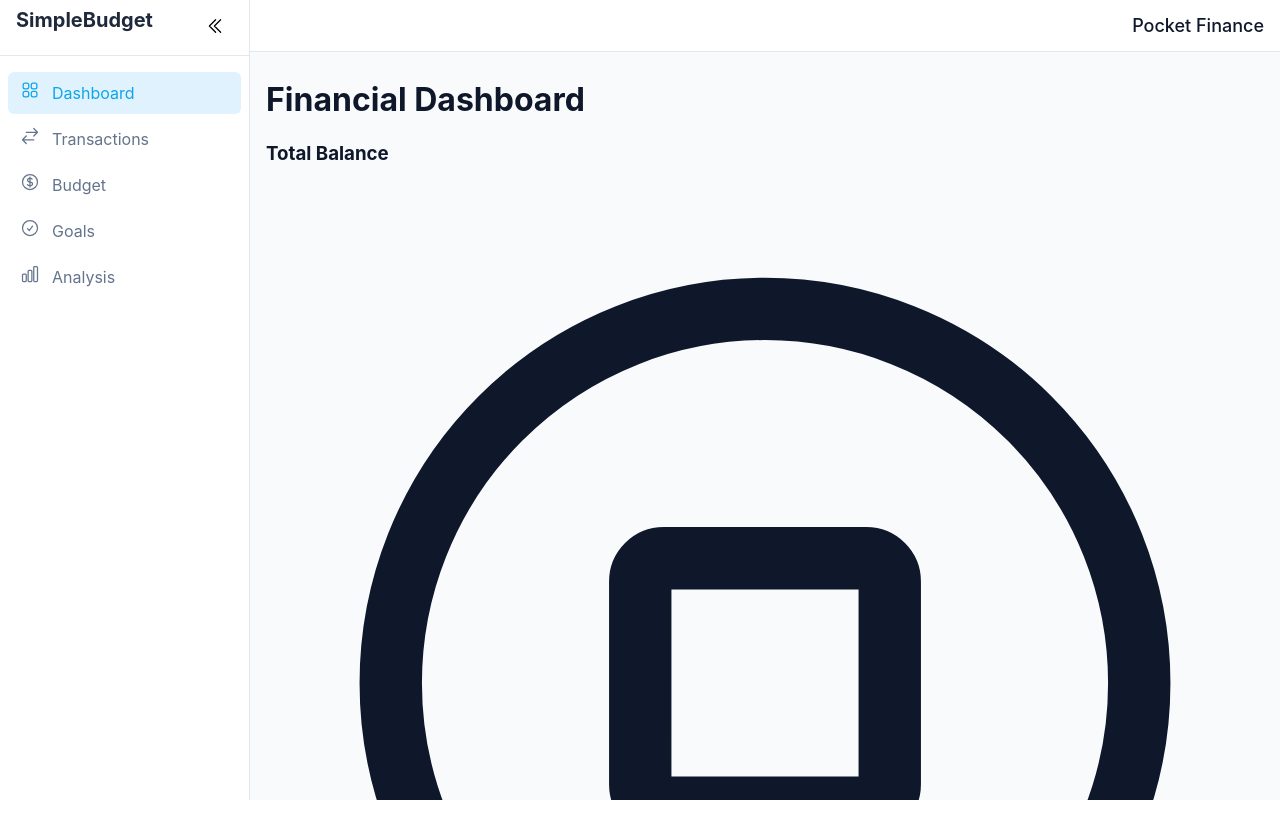
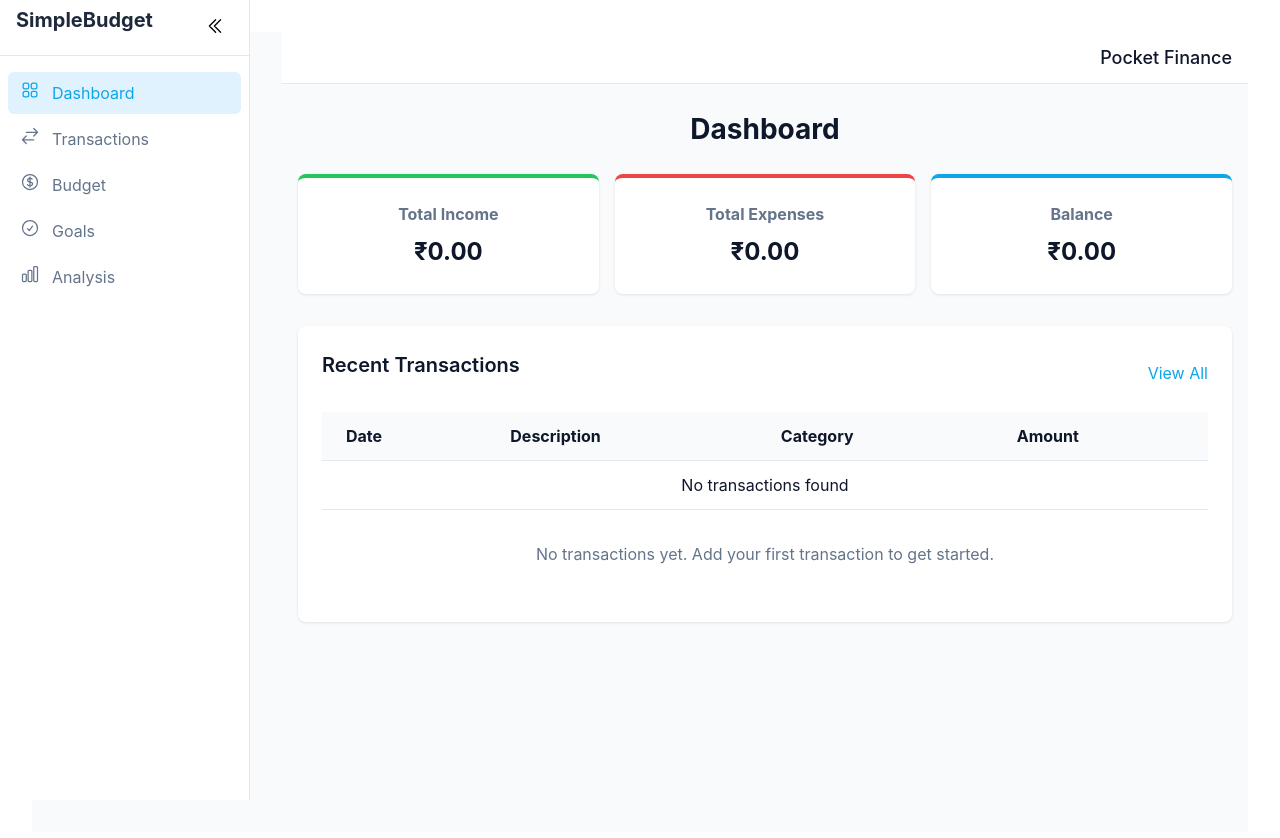
Before and after one commit to harshad9131/pocket-path-planner, a React (Vite) app: page / in a window 1280 px wide. Shown: the top 838 px of the page. Before the commit the page ends 800 px from the top, so only its background shows below. Built offline with nearby package versions, Linux system fonts and the light colour scheme.

Commit message:
Fix: Apply CSS styles
This commit ensures that all CSS styles are correctly applied throughout the project.

```diff
--- a/src/App.css
+++ b/src/App.css
@@ -6,7 +6,6 @@
   text-align: center;
 }
 
-/* Remove Tailwind specific styles and keep only what we need */
 .card {
   padding: 2rem;
   background-color: white;
--- a/src/App.jsx
+++ b/src/App.jsx
@@ -8,6 +8,8 @@ import Goals from "./pages/Goals";
 import Analysis from "./pages/Analysis";
 import NotFound from "./pages/NotFound";
 import { ToastProvider } from "./hooks/use-toast";
+import "./App.css";
+import "./pages/Dashboard.css";
 
 const App = () => (
   <ToastProvider>
--- a/src/index.css
+++ b/src/index.css
@@ -57,3 +57,36 @@ button {
   margin: 0 auto;
   padding: 0 1rem;
 }
+
+/* Global Classes */
+.shadow {
+  box-shadow: 0 1px 3px rgba(0, 0, 0, 0.1);
+}
+
+.rounded-lg {
+  border-radius: 0.5rem;
+}
+
+.p-6 {
+  padding: 1.5rem;
+}
+
+.bg-white {
+  background-color: white;
+}
+
+.space-y-6 > * + * {
+  margin-top: 1.5rem;
+}
+
+.text-2xl {
+  font-size: 1.5rem;
+}
+
+.font-bold {
+  font-weight: 700;
+}
+
+.font-medium {
+  font-weight: 500;
+}
--- /dev/null
+++ b/src/pages/Dashboard.css
@@ -0,0 +1,82 @@
+
+.dashboard-container {
+  max-width: 1200px;
+  margin: 0 auto;
+}
+
+.dashboard-title {
+  font-size: 1.75rem;
+  font-weight: 700;
+  margin-bottom: 1.5rem;
+}
+
+.summary-cards {
+  display: grid;
+  grid-template-columns: repeat(auto-fill, minmax(250px, 1fr));
+  gap: 1rem;
+  margin-bottom: 2rem;
+}
+
+.summary-card {
+  background-color: white;
+  border-radius: 0.5rem;
+  padding: 1.5rem;
+  box-shadow: 0 1px 3px rgba(0, 0, 0, 0.1);
+}
+
+.income-card {
+  border-top: 4px solid var(--success);
+}
+
+.expense-card {
+  border-top: 4px solid var(--destructive);
+}
+
+.balance-card {
+  border-top: 4px solid var(--primary);
+}
+
+.summary-card-title {
+  font-size: 1rem;
+  color: var(--muted-foreground);
+  margin-bottom: 0.5rem;
+}
+
+.summary-card-value {
+  font-size: 1.5rem;
+  font-weight: 700;
+}
+
+.recent-transactions {
+  background-color: white;
+  border-radius: 0.5rem;
+  padding: 1.5rem;
+  box-shadow: 0 1px 3px rgba(0, 0, 0, 0.1);
+}
+
+.section-header {
+  display: flex;
+  justify-content: space-between;
+  align-items: center;
+  margin-bottom: 1rem;
+}
+
+.section-title {
+  font-size: 1.25rem;
+  font-weight: 600;
+}
+
+.view-all-link {
+  color: var(--primary);
+  text-decoration: none;
+}
+
+.view-all-link:hover {
+  text-decoration: underline;
+}
+
+.empty-state {
+  text-align: center;
+  padding: 2rem 0;
+  color: var(--muted-foreground);
+}
--- a/src/pages/Dashboard.jsx
+++ b/src/pages/Dashboard.jsx
@@ -1,122 +1,77 @@
 
 import React, { useState, useEffect } from 'react';
+import { formatCurrency } from '../lib/utils';
 import TransactionList from '../components/TransactionList';
-import { formatCurrency } from '../lib/utils';
 
 const Dashboard = () => {
-  const [summary, setSummary] = useState({
-    balance: 0,
-    income: 0,
-    expenses: 0
-  });
+  const [transactions, setTransactions] = useState([]);
+  const [totalIncome, setTotalIncome] = useState(0);
+  const [totalExpenses, setTotalExpenses] = useState(0);
+  const [balance, setBalance] = useState(0);
 
-  const [recentTransactions, setRecentTransactions] = useState([]);
-
-  // Calculate summary from transactions
-  const calculateSummary = (transactions) => {
-    if (!transactions || transactions.length === 0) {
-      return { balance: 0, income: 0, expenses: 0 };
-    }
-
-    const income = transactions
-      .filter(t => t.type === 'income')
-      .reduce((sum, t) => sum + t.amount, 0);
-
-    const expenses = transactions
-      .filter(t => t.type === 'expense')
-      .reduce((sum, t) => sum + t.amount, 0);
-
-    return {
-      income,
-      expenses,
-      balance: income - expenses
-    };
-  };
-
-  // Load transactions and calculate summary
   useEffect(() => {
+    // Load transactions from localStorage
     const savedTransactions = localStorage.getItem('transactions');
     if (savedTransactions) {
-      const transactions = JSON.parse(savedTransactions);
-      setRecentTransactions(transactions.slice(-5).reverse()); // Get last 5 transactions
-      setSummary(calculateSummary(transactions));
+      const parsedTransactions = JSON.parse(savedTransactions);
+
+      // Sort by date (most recent first)
+      const sortedTransactions = parsedTransactions.sort((a, b) =>
+        new Date(b.date) - new Date(a.date)
+      );
+
+      setTransactions(sortedTransactions.slice(0, 5)); // Get only the 5 most recent
+
+      // Calculate totals
+      const income = parsedTransactions
+        .filter(t => t.type === 'income')
+        .reduce((sum, t) => sum + t.amount, 0);
+
+      const expenses = parsedTransactions
+        .filter(t => t.type === 'expense')
+        .reduce((sum, t) => sum + t.amount, 0);
+
+      setTotalIncome(income);
+      setTotalExpenses(expenses);
+      setBalance(income - expenses);
     }
   }, []);
 
   return (
-    <div className="space-y-6">
-      <h1 className="text-2xl font-bold">Financial Dashboard</h1>
+    <div className="dashboard-container">
+      <h1 className="dashboard-title">Dashboard</h1>
 
       {/* Summary Cards */}
-      <div className="grid grid-cols-1 md:grid-cols-3 gap-4">
-        <div className="bg-white p-6 rounded-lg shadow-sm border">
-          <div className="flex justify-between items-start mb-4">
-            <h3 className="text-lg font-medium text-gray-500">Total Balance</h3>
-            <div className="text-primary">
-              <svg xmlns="http://www.w3.org/2000/svg" fill="none" viewBox="0 0 24 24" strokeWidth={1.5} stroke="currentColor" className="w-6 h-6">
-                <path strokeLinecap="round" strokeLinejoin="round" d="M21 12a9 9 0 1 1-18 0 9 9 0 0 1 18 0Z" />
-                <path strokeLinecap="round" strokeLinejoin="round" d="M9 9.563C9 9.252 9.252 9 9.563 9h4.874c.311 0 .563.252.563.563v4.874c0 .311-.252.563-.563.563H9.564A.562.562 0 0 1 9 14.437V9.564Z" />
-              </svg>
-            </div>
-          </div>
-          <div className="flex items-end space-x-2">
-            <p className="text-2xl font-bold">{formatCurrency(summary.balance)}</p>
-          </div>
+      <div className="summary-cards">
+        <div className="summary-card income-card">
+          <h2 className="summary-card-title">Total Income</h2>
+          <p className="summary-card-value">{formatCurrency(totalIncome)}</p>
         </div>
 
-        <div className="bg-white p-6 rounded-lg shadow-sm border">
-          <div className="flex justify-between items-start mb-4">
-            <h3 className="text-lg font-medium text-gray-500">Monthly Income</h3>
-            <div className="text-primary">
-              <svg xmlns="http://www.w3.org/2000/svg" fill="none" viewBox="0 0 24 24" strokeWidth={1.5} stroke="currentColor" className="w-6 h-6">
-                <path strokeLinecap="round" strokeLinejoin="round" d="M12 6v12m-3-2.818.879.659c1.171.879 3.07.879 4.242 0 1.172-.879 1.172-2.303 0-3.182C13.536 12.219 12.768 12 12 12c-.725 0-1.45-.22-2.003-.659-1.106-.879-1.106-2.303 0-3.182s2.9-.879 4.006 0l.415.33M21 12a9 9 0 1 1-18 0 9 9 0 0 1 18 0Z" />
-              </svg>
-            </div>
-          </div>
-          <div className="flex items-end space-x-2">
-            <p className="text-2xl font-bold">{formatCurrency(summary.income)}</p>
-            <div className="flex items-center text-sm text-success">
-              <svg xmlns="http://www.w3.org/2000/svg" fill="none" viewBox="0 0 24 24" strokeWidth={1.5} stroke="currentColor" className="w-4 h-4 mr-1">
-                <path strokeLinecap="round" strokeLinejoin="round" d="m4.5 15.75 7.5-7.5 7.5 7.5" />
-              </svg>
-              <span>8.2%</span>
-            </div>
-          </div>
+        <div className="summary-card expense-card">
+          <h2 className="summary-card-title">Total Expenses</h2>
+          <p className="summary-card-value">{formatCurrency(totalExpenses)}</p>
         </div>
 
-        <div className="bg-white p-6 rounded-lg shadow-sm border">
-          <div className="flex justify-between items-start mb-4">
-            <h3 className="text-lg font-medium text-gray-500">Monthly Expenses</h3>
-            <div className="text-primary">
-              <svg xmlns="http://www.w3.org/2000/svg" fill="none" viewBox="0 0 24 24" strokeWidth={1.5} stroke="currentColor" className="w-6 h-6">
-                <path strokeLinecap="round" strokeLinejoin="round" d="M2.25 18.75a60.07 60.07 0 0 1 15.797 2.101c.727.198 1.453-.342 1.453-1.096V18.75M3.75 4.5v.75A.75.75 0 0 1 3 6h-.75m0 0v-.375c0-.621.504-1.125 1.125-1.125H20.25M2.25 6v9m18-10.5v.75c0 .414.336.75.75.75h.75m-1.5-1.5h.375c.621 0 1.125.504 1.125 1.125v9.75c0 .621-.504 1.125-1.125 1.125h-.375m1.5-1.5H21a.75.75 0 0 0-.75.75v.75m0 0H3.75m0 0h-.375a1.125 1.125 0 0 1-1.125-1.125V15m1.5 1.5v-.75A.75.75 0 0 0 3 15h-.75" />
-              </svg>
-            </div>
-          </div>
-          <div className="flex items-end space-x-2">
-            <p className="text-2xl font-bold">{formatCurrency(summary.expenses)}</p>
-            <div className="flex items-center text-sm text-destructive">
-              <svg xmlns="http://www.w3.org/2000/svg" fill="none" viewBox="0 0 24 24" strokeWidth={1.5} stroke="currentColor" className="w-4 h-4 mr-1">
-                <path strokeLinecap="round" strokeLinejoin="round" d="m19.5 8.25-7.5 7.5-7.5-7.5" />
-              </svg>
-              <span>3.1%</span>
-            </div>
-          </div>
+        <div className="summary-card balance-card">
+          <h2 className="summary-card-title">Balance</h2>
+          <p className="summary-card-value">{formatCurrency(balance)}</p>
         </div>
       </div>
 
       {/* Recent Transactions */}
-      <div className="bg-white rounded-lg shadow p-6">
-        <div className="flex justify-between items-center mb-4">
-          <h2 className="text-lg font-medium">Recent Transactions</h2>
-          <a href="/transactions" className="text-blue-500 hover:underline text-sm">View All</a>
+      <div className="recent-transactions">
+        <div className="section-header">
+          <h2 className="section-title">Recent Transactions</h2>
+          <a href="/transactions" className="view-all-link">View All</a>
         </div>
-        {recentTransactions.length === 0 ? (
-          <div className="p-6 text-center text-gray-500">
-            No transactions yet. Add your first transaction on the Transactions page.
+
+        <TransactionList transactions={transactions} />
+
+        {transactions.length === 0 && (
+          <div className="empty-state">
+            <p>No transactions yet. Add your first transaction to get started.</p>
           </div>
-        ) : (
-          <TransactionList transactions={recentTransactions} />
         )}
       </div>
     </div>
```
Also changed, not shown: src/main.jsx (added, +10 -0 lines).
